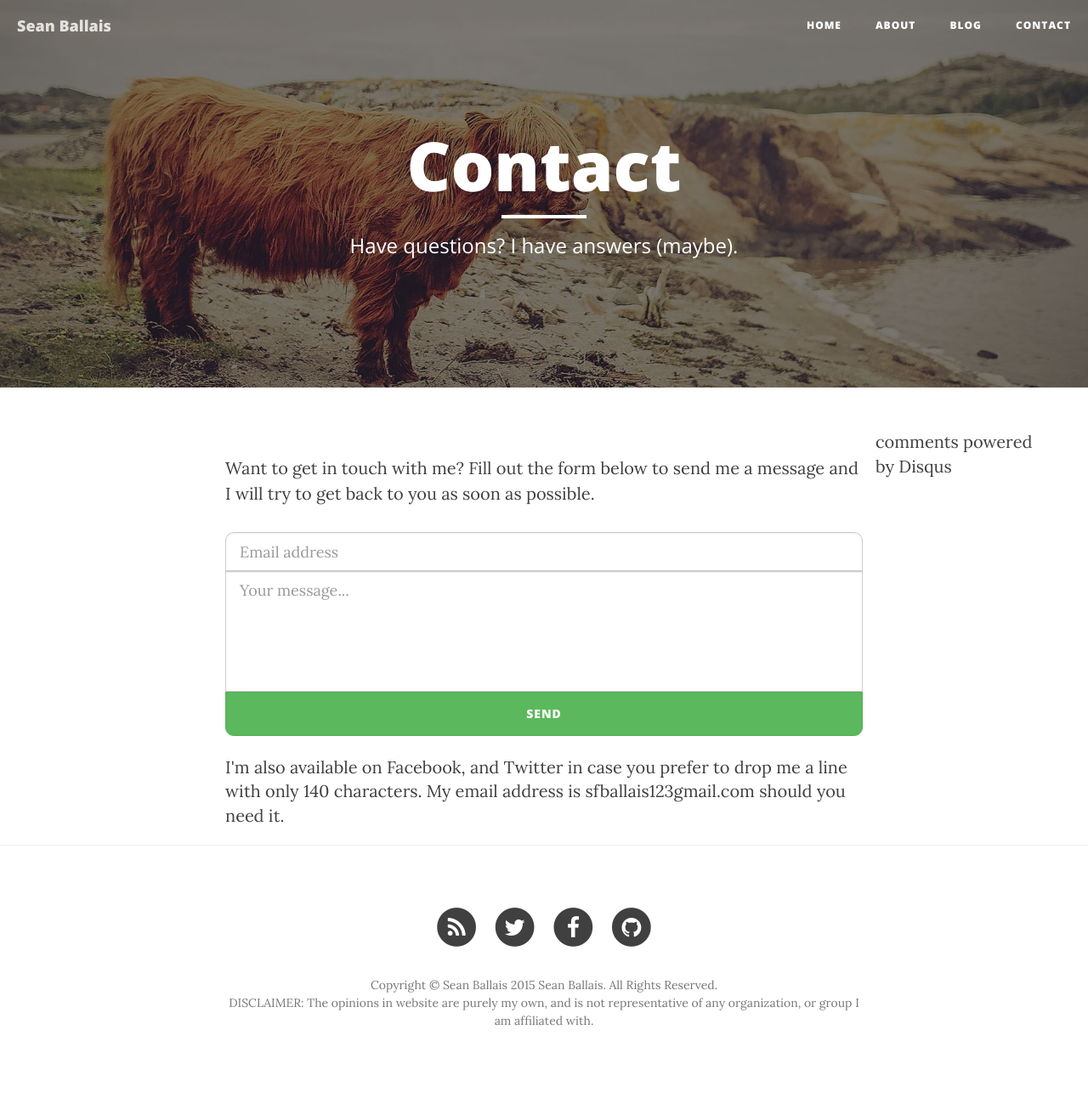
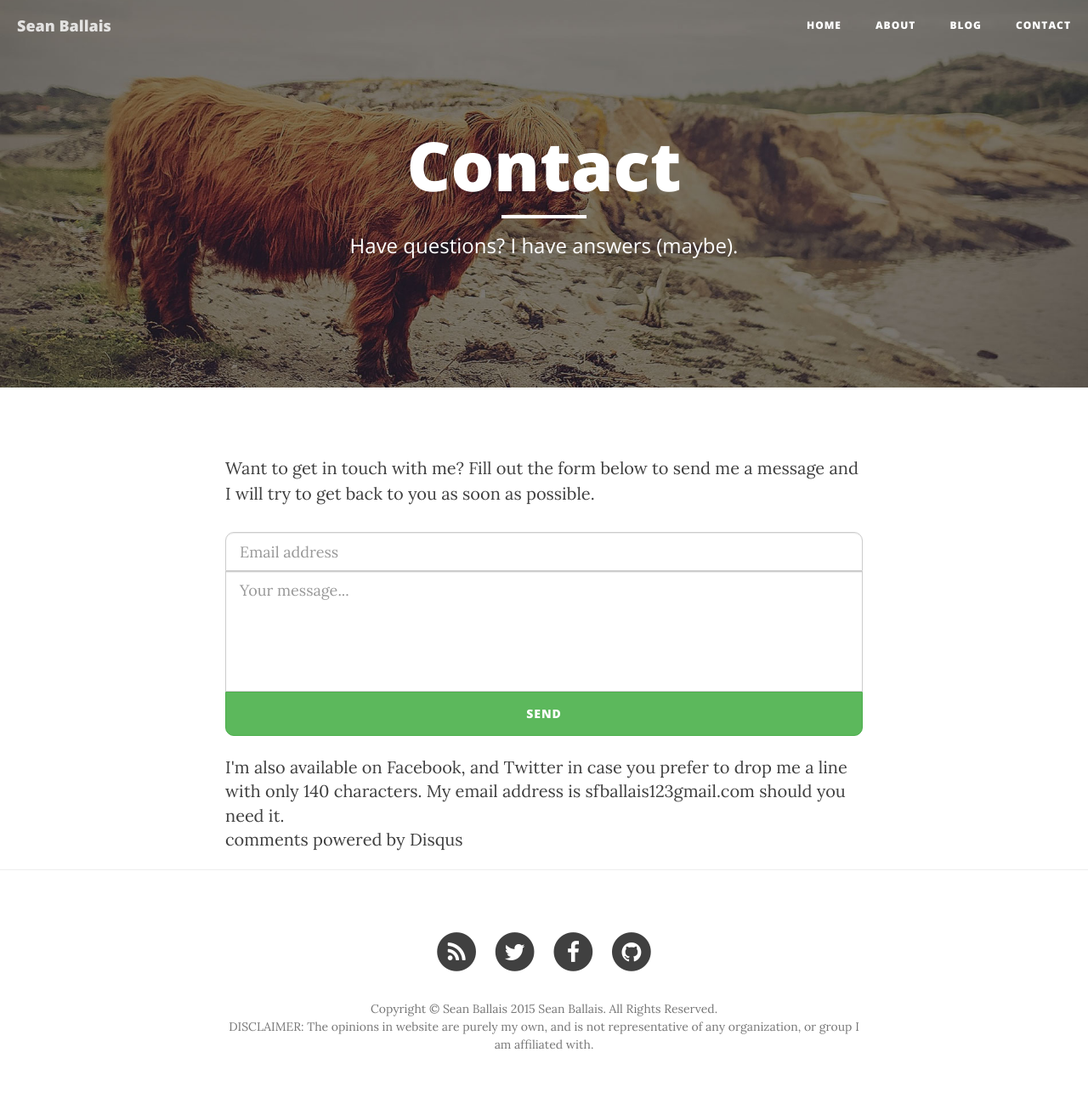
Before and after one commit to seanballais/seanballais.github.io, a Jekyll site: the page built from contact.html, in a window 1280 px wide. Shown: the whole page at 85% size. Built offline with Jekyll 4.4.1, drawn with Linux system fonts in a browser that asks for light colours; nearby versions of some CDN libraries; comment, search, counter and statistics services are not loaded; before the commit the page ends 1277 px from its top, so only the background shows below that.

Commit message:
Moved the placement of the Disqus comment thread.

```diff
--- a/_layouts/page.html
+++ b/_layouts/page.html
@@ -22,8 +22,8 @@ layout: default
 	<div class="row">
 		<div class="col-lg-8 col-lg-offset-2 col-md-10 col-md-offset-1">
 			{{ content }}
+            {% include disqus-comments.html %}
 		</div>
-        {% include disqus-comments.html %}
 	</div>
 </div>
 
```
